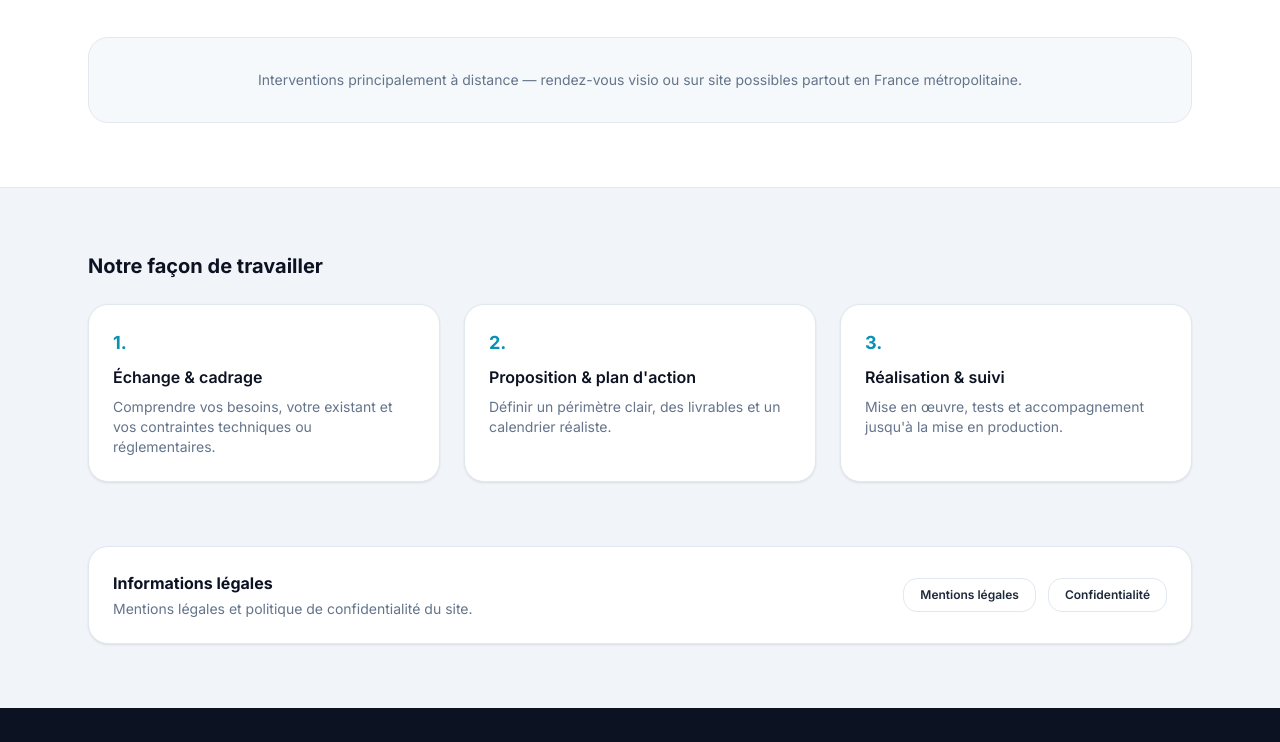
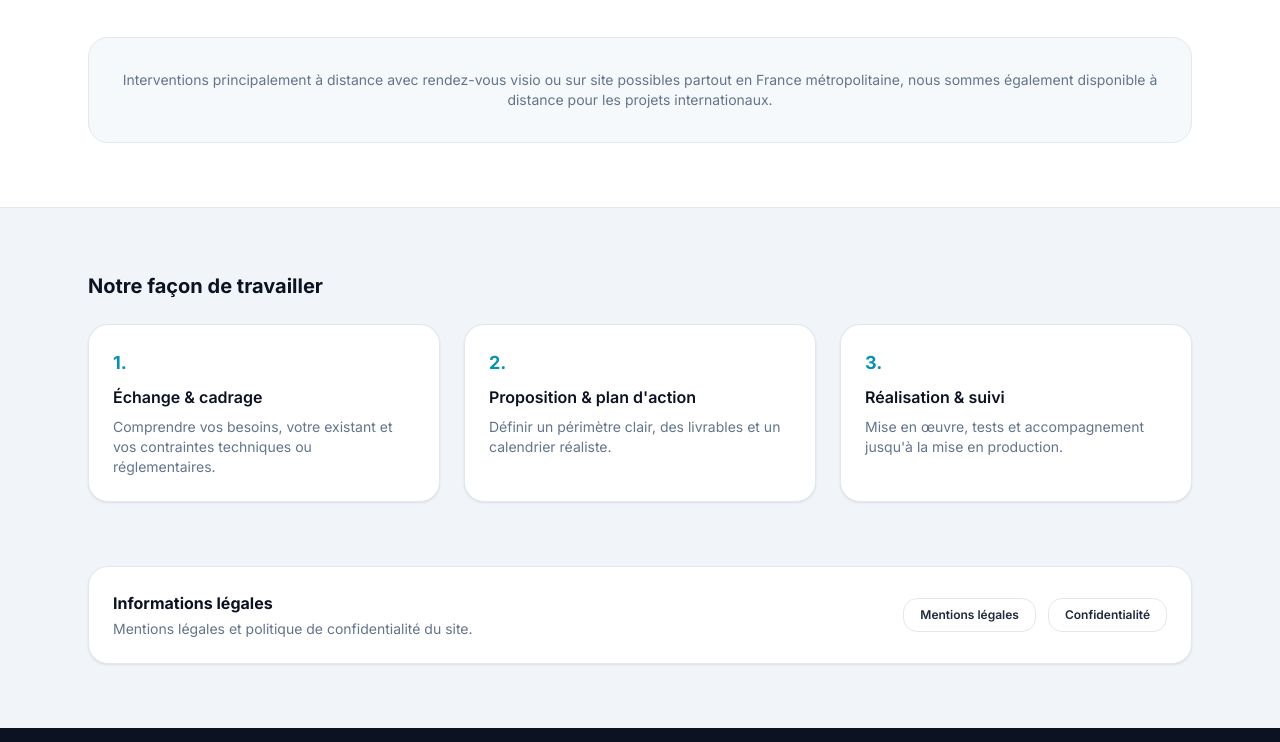
Before and after one commit to Zenarch911/LCF, a website built with Vite: page infos.html in a window 1280 px wide. Shown: the part 1455-2197 px from the top of the page. Built offline with nearby package versions, Linux system fonts and the light colour scheme.

Commit message:
fix: Infos

```diff
--- a/infos.html
+++ b/infos.html
@@ -193,7 +193,7 @@
 
           <div class="mt-10 rounded-xl border border-lcf-border bg-lcf-light/60 p-6 sm:p-8 text-center" data-reveal>
             <p class="text-sm text-lcf-slate">
-              Interventions principalement à distance — rendez-vous visio ou sur site possibles partout en France métropolitaine.
+              Interventions principalement à distance avec rendez-vous visio ou sur site possibles partout en France métropolitaine, nous sommes également disponible à distance pour les projets internationaux.
             </p>
           </div>
         </div>
```
